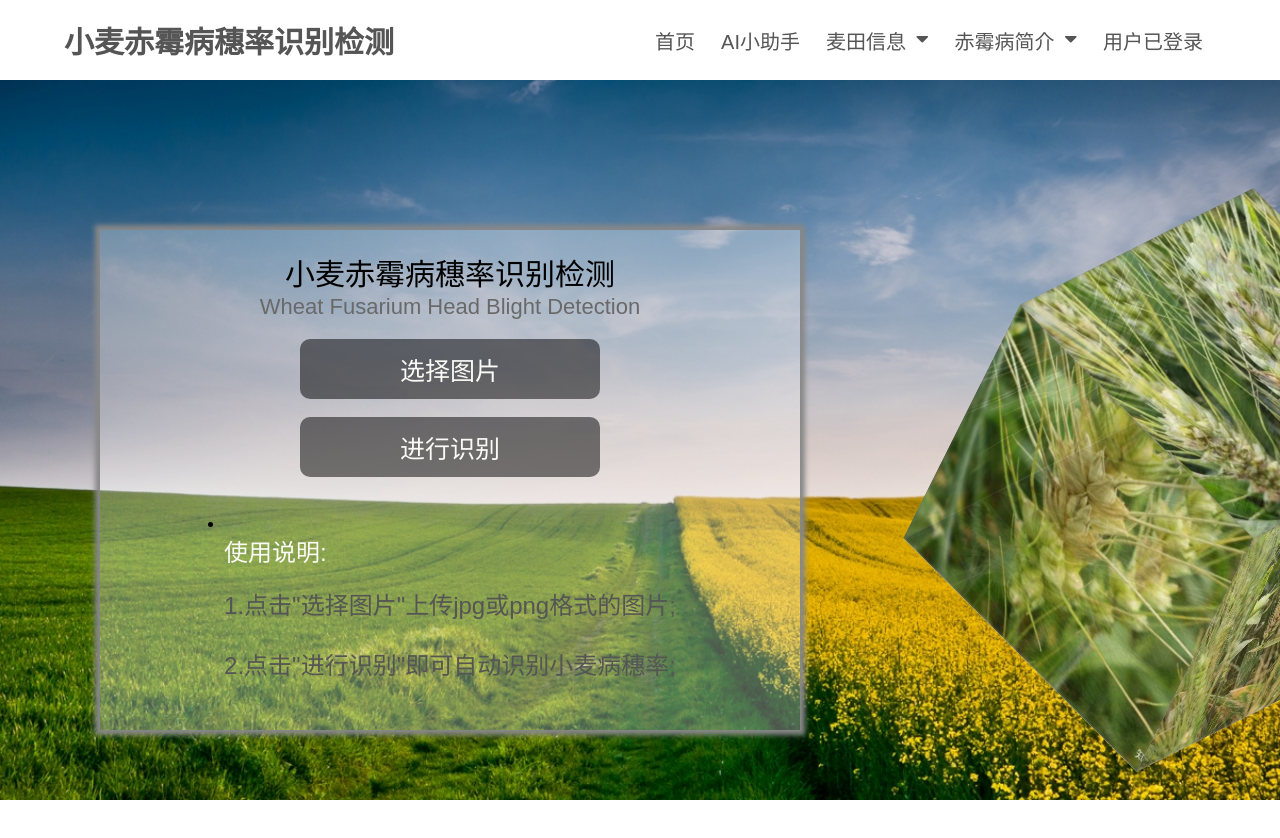
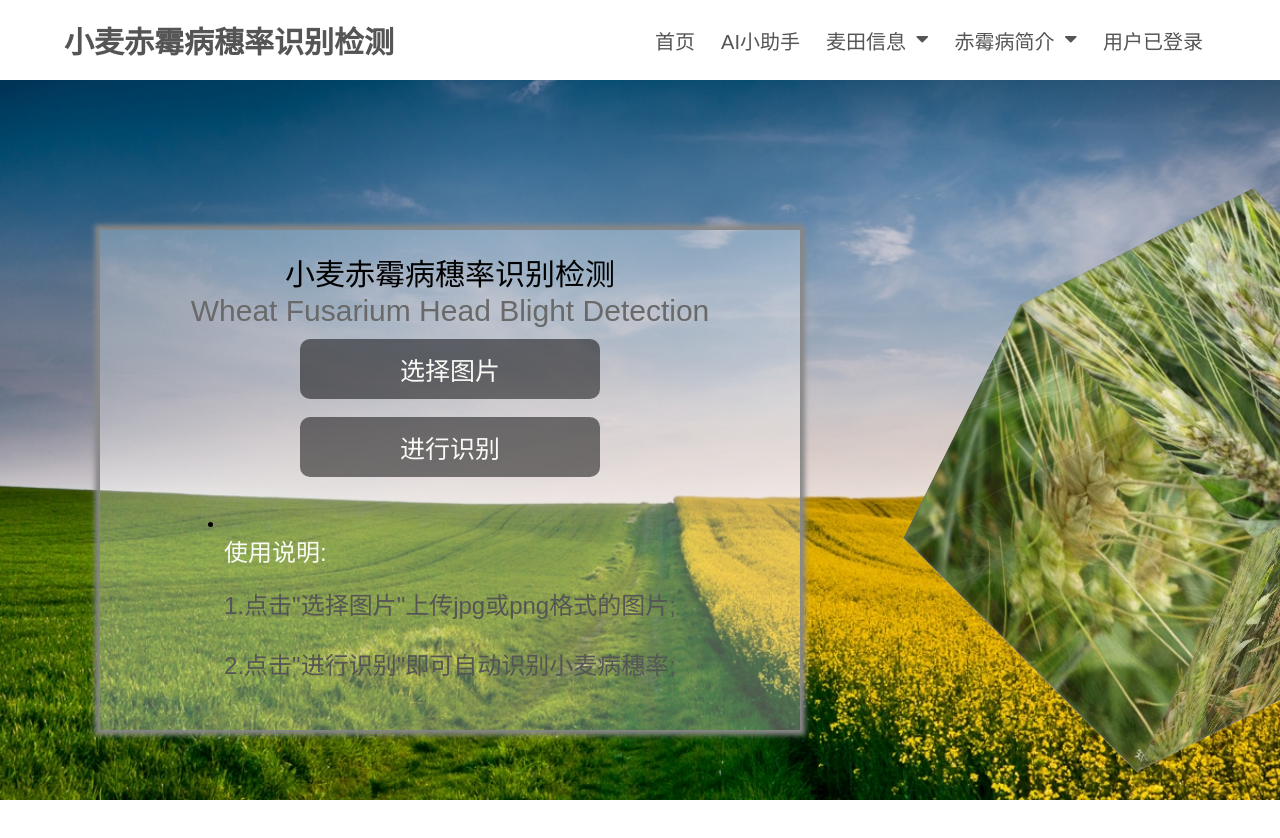
Before and after one commit to 21jikezhangchi/newxiaomai, a plain HTML site: page index.html in a window 1280 px wide. Shown: the top 838 px of the page. Drawn offline with Linux system fonts and the light colour scheme.

Commit message:
Update index.html

```diff
--- a/index.html
+++ b/index.html
@@ -1,4 +1,4 @@
- <meta name=”viewport” content=”width=device-width, initial-scale=1″ />
+ <meta name="viewport" content="width=device-width,initial-scale=1.0,maximum-scale=1.0,minimum-scale=1.0,user-scalable=no">
 <!DOCTYPE html>
 <html lang="en">
 
@@ -77,7 +77,7 @@
         <div class="main">
             <div class="title">
                 <p style="color: black;">小麦赤霉病穗率识别检测</p>
-                <p style="font-size: 22px; color: #696969;">Wheat Fusarium Head Blight Detection</p>
+                <p style="font-size: 18en; color: #696969;">Wheat Fusarium Head Blight Detection</p>
             </div>
 
   <!-- index.html -->
```
